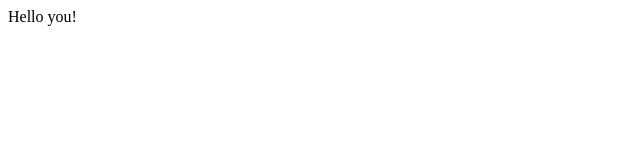
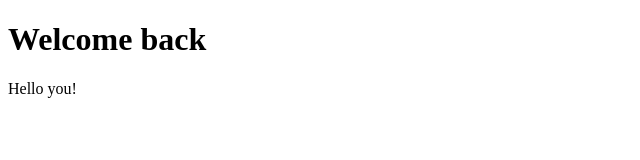
Before and after one commit to wahmami/Testing, a plain HTML site: page index.html in a window 1280 px wide. Shown: the whole page, without its empty margins (0-640 px from the left). Drawn offline with Linux system fonts and the light colour scheme.

Commit message:
Update index.html

```diff
--- a/index.html
+++ b/index.html
@@ -5,6 +5,7 @@
     </head>
 
     <body>
+        <h1>Welcome back</h1>
         Hello you!
     </body>
 </html>
```
